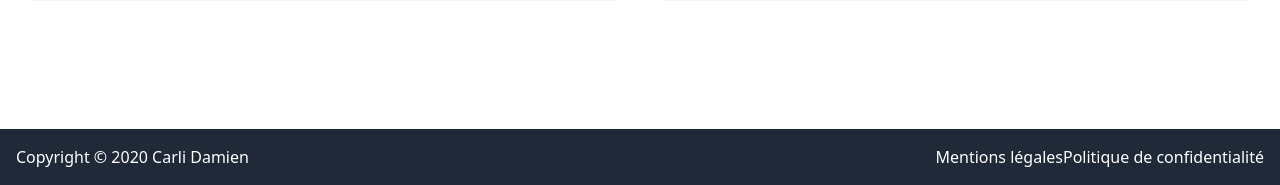
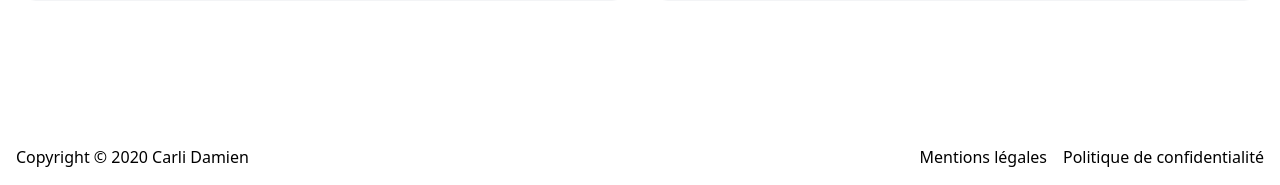
Before and after one commit to damizkrli/pcclim, a Symfony app: template templates/home/index.html.twig in a window 1280 px wide. Shown: the part 3599-3784 px from the top of the page. Run offline with Twig, Linux system fonts and the light colour scheme; the template is opened without the code that fills it, so the values that code supplies are empty; some libraries are stand-ins or nearby versions.

Commit message:
fix style footer

```diff
--- a/templates/_footer.html.twig
+++ b/templates/_footer.html.twig
@@ -1,11 +1,11 @@
-<footer class="bg-gray-800 py-4">
+<footer class="py-4">
   <div class="container mx-auto px-4">
     <div class="flex flex-col md:flex-row justify-between items-center">
-      <p class="text-white text-sm md:text-base">
+      <p class="text-black text-sm md:text-base">
         Copyright &copy; 2020 Carli Damien
       </p>
-      <ul class="flex justify-center md:justify-end text-white text-sm md:text-base">
-        <li><a href="#">Mentions légales</a></li>
+      <ul class="flex justify-center md:justify-end text-black text-sm md:text-base">
+        <li><a href="#" class="mr-4">Mentions légales</a></li>
         <li><a href="#">Politique de confidentialité</a></li>
       </ul>
     </div>
```
